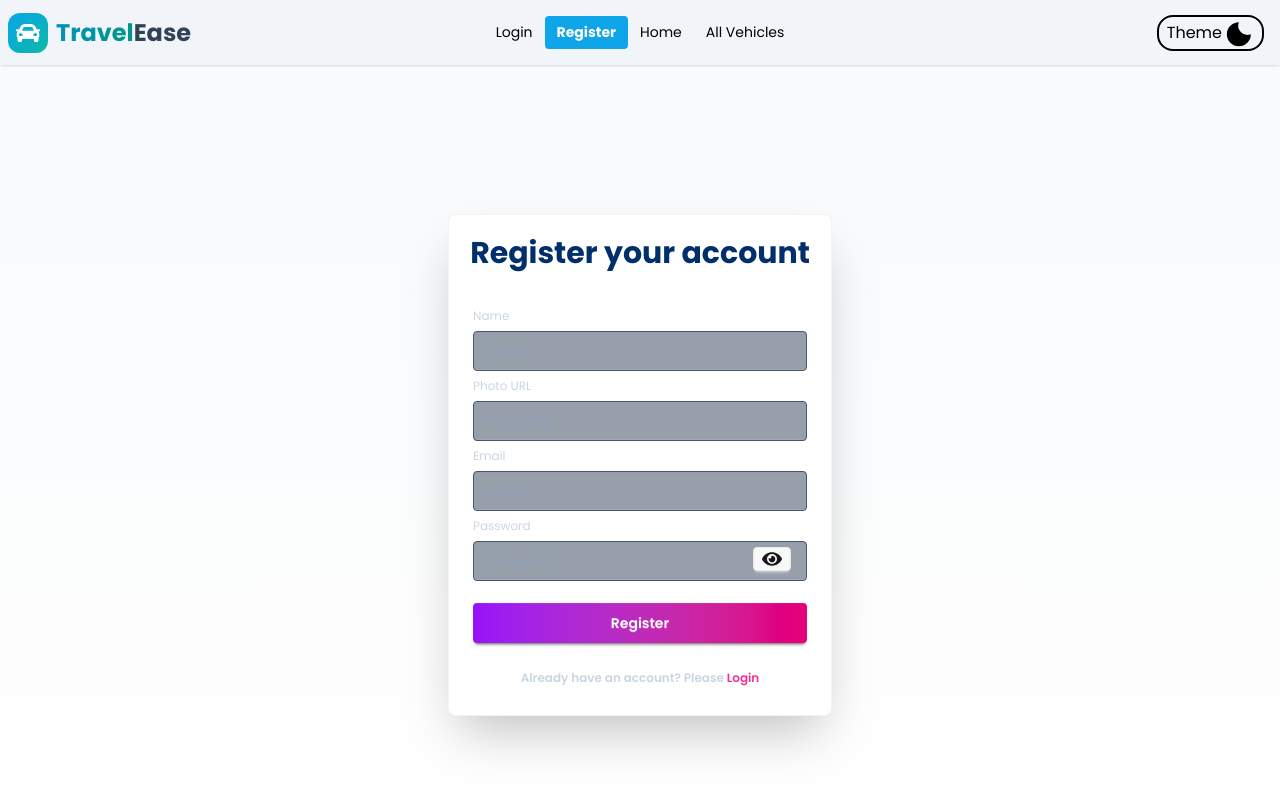
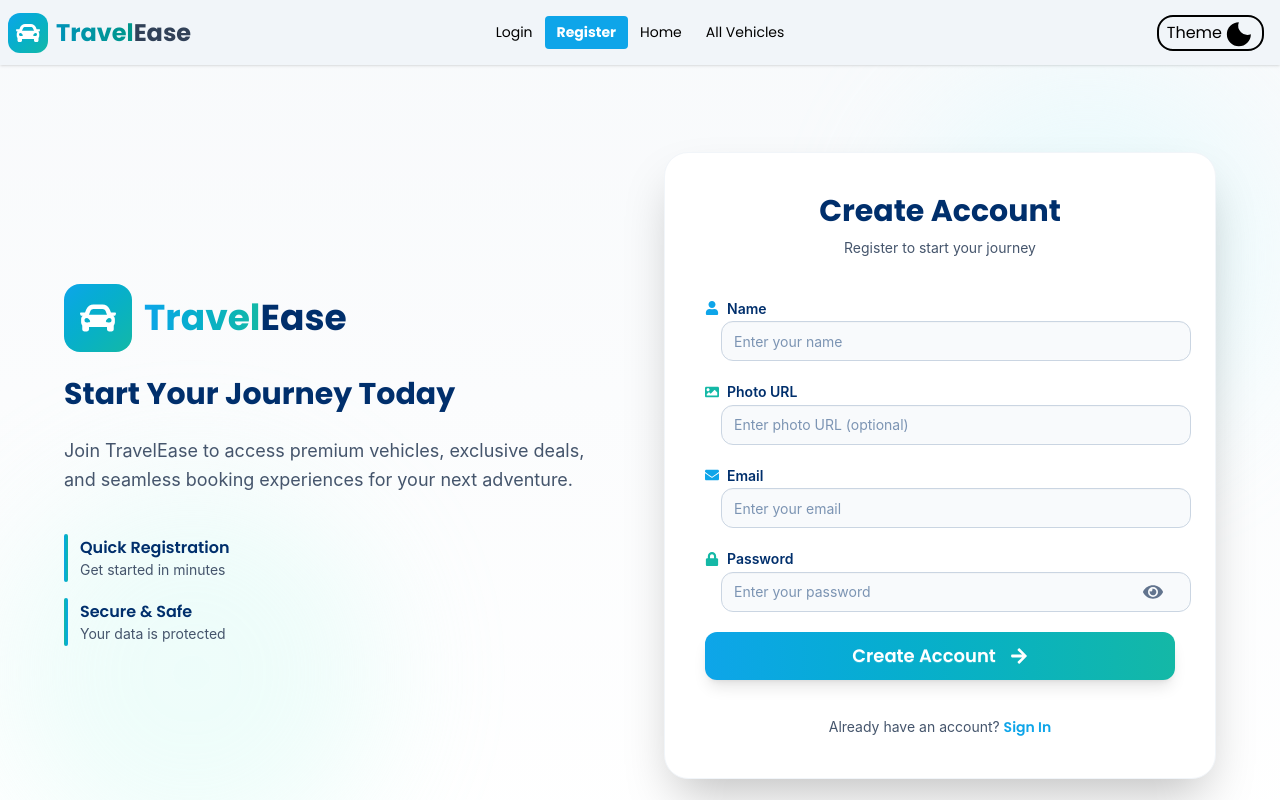
Before and after one commit to jabirmahmud24/travelease-client, a React (Vite) app: page /register in a window 1280 px wide. Shown: the top 800 px of the page. Built offline with nearby package versions, Linux system fonts and the light colour scheme; no server answers.

Commit message:
Register page style modified

```diff
--- a/src/pages/Auth/Register.jsx
+++ b/src/pages/Auth/Register.jsx
@@ -1,9 +1,19 @@
-import React, { use, useState } from "react";
+import React, { use, useState, useRef, useEffect } from "react";
 import { Link, useNavigate } from "react-router";
 import { AuthContext } from "../../context/AuthContext";
-import { FaEye, FaEyeSlash } from "react-icons/fa";
+import {
+  FaEye,
+  FaEyeSlash,
+  FaUser,
+  FaImage,
+  FaEnvelope,
+  FaLock,
+  FaCar,
+  FaArrowRight,
+} from "react-icons/fa";
 import { toast } from "react-toastify";
 import axios from "axios";
+import gsap from "gsap";
 
 const Register = () => {
   const [showPassword, setShowPassword] = useState(false);
@@ -12,6 +22,29 @@ const Register = () => {
   const [passwordError, setPasswordError] = useState("");
   const { createUser, setUser, updateUserProfile } = use(AuthContext);
   const navigate = useNavigate();
+  const formRef = useRef(null);
+  const titleRef = useRef(null);
+
+  useEffect(() => {
+    const ctx = gsap.context(() => {
+      const tl = gsap.timeline({ defaults: { ease: "power3.out" } });
+
+      tl.fromTo(
+        titleRef.current,
+        { y: -30, opacity: 0 },
+        { y: 0, opacity: 1, duration: 0.8 }
+      );
+
+      tl.fromTo(
+        formRef.current.children,
+        { y: 30, opacity: 0 },
+        { y: 0, opacity: 1, duration: 0.6, stagger: 0.1 },
+        "-=0.4"
+      );
+    });
+
+    return () => ctx.revert();
+  }, []);
 
   const handleRegister = (e) => {
     e.preventDefault();
@@ -67,8 +100,6 @@ const Register = () => {
                 },
               })
               .then((res) => {
-                // const data = res.data;
-                // console.log("User saved to database:", data);
                 navigate("/");
               })
               .catch((err) => {
@@ -96,55 +127,185 @@ const Register = () => {
   };
 
   return (
-    <div className="flex justify-center items-center min-h-screen bg-linear-to-b from-slate-50 to-white">
-      <div className="card w-full max-w-sm shrink-0 bg-white shadow-2xl border border-slate-100 ">
-        <h2 className="text-center mt-5 text-3xl font-bold text-[#002f6c] mb-2">
-          Register your account
+    <div className="min-h-screen bg-linear-to-b from-slate-50 to-white relative overflow-hidden flex items-center justify-center py-12">
+      {/* Background decoration */}
+      <div className="absolute top-0 right-0 w-96 h-96 bg-cyan-100 rounded-full blur-3xl opacity-30 -z-0"></div>
+      <div className="absolute bottom-0 left-0 w-96 h-96 bg-teal-100 rounded-full blur-3xl opacity-30 -z-0"></div>
+
+      <div className="container mx-auto px-4 sm:px-6 lg:px-8 relative z-10">
+        <div className="max-w-6xl mx-auto grid lg:grid-cols-2 gap-12 items-center">
+          {/* Left Column - Branding */}
+          <div className="hidden lg:block space-y-6">
+            <div className="flex items-center gap-3">
+              <div className="bg-linear-to-br from-[#0ea5e9] to-[#14b8a6] p-4 rounded-2xl">
+                <FaCar className="text-4xl text-white" />
+              </div>
+              <h1
+                className="text-4xl font-bold"
+                style={{ fontFamily: "Poppins, sans-serif" }}
+              >
+                <span className="text-transparent bg-clip-text bg-linear-to-r from-[#0ea5e9] to-[#14b8a6]">
+                  Travel
+                </span>
+                <span className="text-[#002f6c]">Ease</span>
+              </h1>
+            </div>
+
+            <h2
+              className="text-3xl font-bold text-[#002f6c]"
+              style={{ fontFamily: "Poppins, sans-serif" }}
+            >
+              Start Your Journey Today
             </h2>
-        <form onSubmit={handleRegister} className="card-body">
-          <fieldset className="fieldset">
-            {/* Name */}
-            <label className="label text-slate-300">Name</label>
+
+            <p
+              className="text-lg text-slate-600 leading-relaxed"
+              style={{ fontFamily: "Inter, sans-serif" }}
+            >
+              Join TravelEase to access premium vehicles, exclusive deals, and
+              seamless booking experiences for your next adventure.
+            </p>
+
+            <div className="space-y-4 pt-4">
+              <div className="flex items-center gap-3">
+                <div className="bg-linear-to-r from-[#0ea5e9] to-[#14b8a6] w-1 h-12 rounded-full"></div>
+                <div>
+                  <p
+                    className="font-semibold text-[#002f6c]"
+                    style={{ fontFamily: "Poppins, sans-serif" }}
+                  >
+                    Quick Registration
+                  </p>
+                  <p
+                    className="text-sm text-slate-600"
+                    style={{ fontFamily: "Inter, sans-serif" }}
+                  >
+                    Get started in minutes
+                  </p>
+                </div>
+              </div>
+              <div className="flex items-center gap-3">
+                <div className="bg-linear-to-r from-[#14b8a6] to-[#0ea5e9] w-1 h-12 rounded-full"></div>
+                <div>
+                  <p
+                    className="font-semibold text-[#002f6c]"
+                    style={{ fontFamily: "Poppins, sans-serif" }}
+                  >
+                    Secure & Safe
+                  </p>
+                  <p
+                    className="text-sm text-slate-600"
+                    style={{ fontFamily: "Inter, sans-serif" }}
+                  >
+                    Your data is protected
+                  </p>
+                </div>
+              </div>
+            </div>
+          </div>
+
+          {/* Right Column - Register Form */}
+          <div className="card bg-white shadow-2xl border border-slate-100 rounded-3xl overflow-hidden">
+            <div className="card-body p-8 sm:p-10">
+              <div ref={titleRef} className="text-center mb-8">
+                <h2 className="text-3xl font-bold text-[#002f6c] mb-2">
+                  Create Account
+                </h2>
+                <p
+                  className="text-slate-600"
+                  style={{ fontFamily: "Inter, sans-serif" }}
+                >
+                  Register to start your journey
+                </p>
+              </div>
+
+              <form ref={formRef} onSubmit={handleRegister}>
+                <div className="space-y-5">
+                  {/* Name Input */}
+                  <div className="form-control">
+                    <label className="label">
+                      <span
+                        className="label-text text-[#002f6c] font-semibold flex items-center gap-2"
+                        style={{ fontFamily: "Inter, sans-serif" }}
+                      >
+                        <FaUser className="text-[#0ea5e9]" />
+                        Name
+                      </span>
+                    </label>
                     <input
                       type="text"
                       name="name"
-              className="input w-full bg-slate-700/50 border border-slate-600 text-white placeholder-slate-400 focus:border-purple-500 focus:ring-2 focus:ring-purple-500/50"
-              placeholder="Name"
                       required
+                      className="input input-bordered bg-slate-50 border-slate-300 focus:border-[#0ea5e9] focus:bg-white transition-all rounded-xl text-[#002f6c] ml-2 sm:ml-4 w-full"
+                      placeholder="Enter your name"
+                      style={{ fontFamily: "Inter, sans-serif" }}
                     />
+                  </div>
 
-            {/* Photo URL */}
-            <label className="label text-slate-300">Photo URL</label>
+                  {/* Photo URL Input */}
+                  <div className="form-control">
+                    <label className="label">
+                      <span
+                        className="label-text text-[#002f6c] font-semibold flex items-center gap-2"
+                        style={{ fontFamily: "Inter, sans-serif" }}
+                      >
+                        <FaImage className="text-[#14b8a6]" />
+                        Photo URL
+                      </span>
+                    </label>
                     <input
                       type="text"
                       name="photo"
-              className="input w-full bg-slate-700/50 border border-slate-600 text-white placeholder-slate-400 focus:border-purple-500 focus:ring-2 focus:ring-purple-500/50"
-              placeholder="Photo URL"
+                      className="input input-bordered bg-slate-50 border-slate-300 focus:border-[#0ea5e9] focus:bg-white transition-all rounded-xl text-[#002f6c] ml-2 sm:ml-4 w-full"
+                      placeholder="Enter photo URL (optional)"
+                      style={{ fontFamily: "Inter, sans-serif" }}
                     />
+                  </div>
 
-            {/* Email */}
-            <label className="label text-slate-300">Email</label>
+                  {/* Email Input */}
+                  <div className="form-control">
+                    <label className="label">
+                      <span
+                        className="label-text text-[#002f6c] font-semibold flex items-center gap-2"
+                        style={{ fontFamily: "Inter, sans-serif" }}
+                      >
+                        <FaEnvelope className="text-[#0ea5e9]" />
+                        Email
+                      </span>
+                    </label>
                     <input
                       type="email"
                       name="email"
-              className="input w-full bg-slate-700/50 border border-slate-600 text-white placeholder-slate-400 focus:border-purple-500 focus:ring-2 focus:ring-purple-500/50"
-              placeholder="Email"
                       required
+                      className="input input-bordered bg-slate-50 border-slate-300 focus:border-[#0ea5e9] focus:bg-white transition-all rounded-xl text-[#002f6c] ml-2 sm:ml-4 w-full"
+                      placeholder="Enter your email"
+                      style={{ fontFamily: "Inter, sans-serif" }}
                     />
+                  </div>
 
-            {/* Password */}
-            <label className="label text-slate-300">Password</label>
+                  {/* Password Input */}
+                  <div className="form-control">
+                    <label className="label">
+                      <span
+                        className="label-text text-[#002f6c] font-semibold flex items-center gap-2"
+                        style={{ fontFamily: "Inter, sans-serif" }}
+                      >
+                        <FaLock className="text-[#14b8a6]" />
+                        Password
+                      </span>
+                    </label>
                     <div className="relative">
                       <input
                         type={showPassword ? "text" : "password"}
                         name="password"
-                className="input w-full bg-slate-700/50 border border-slate-600 text-white placeholder-slate-400 focus:border-purple-500 focus:ring-2 focus:ring-purple-500/50"
-                placeholder="Password"
                         required
+                        className="input input-bordered bg-slate-50 border-slate-300 focus:border-[#0ea5e9] focus:bg-white transition-all rounded-xl text-[#002f6c] ml-2 sm:ml-4 w-full pr-12"
+                        placeholder="Enter your password"
+                        style={{ fontFamily: "Inter, sans-serif" }}
                       />
                       <button
                         onClick={handleTogglePasswordShow}
-                className="btn btn-xs absolute top-1.5 right-4"
+                        className="absolute right-3 top-1/2 -translate-y-1/2 text-slate-500 hover:text-[#0ea5e9] transition-colors"
                       >
                         {showPassword ? (
                           <FaEyeSlash size="20px" />
@@ -153,37 +314,72 @@ const Register = () => {
                         )}
                       </button>
                     </div>
+                  </div>
 
+                  {/* Password Error */}
                   {passwordError && (
-              <p className="text-red-400 text-center font-bold">
+                    <div className="alert alert-error bg-red-50 border-red-200 rounded-xl">
+                      <span
+                        className="text-red-600 text-sm"
+                        style={{ fontFamily: "Inter, sans-serif" }}
+                      >
                         {passwordError}
-              </p>
+                      </span>
+                    </div>
                   )}
 
+                  {/* General Error */}
+                  {error && (
+                    <div className="alert alert-error bg-red-50 border-red-200 rounded-xl">
+                      <span
+                        className="text-red-600 text-sm"
+                        style={{ fontFamily: "Inter, sans-serif" }}
+                      >
+                        {error}
+                      </span>
+                    </div>
+                  )}
+
+                  {/* Success Message */}
+                  {success && (
+                    <div className="alert alert-success bg-green-50 border-green-200 rounded-xl">
+                      <span
+                        className="text-green-600 text-sm"
+                        style={{ fontFamily: "Inter, sans-serif" }}
+                      >
+                        Account created successfully!
+                      </span>
+                    </div>
+                  )}
+
+                  {/* Register Button */}
                   <button
                     type="submit"
-              className="btn btn-neutral mt-4 bg-linear-to-r from-purple-600 to-pink-600 hover:from-purple-700 hover:to-pink-700 text-white transition-transform transform hover:scale-105 border-none"
+                    className="btn btn-lg w-full bg-linear-to-r from-[#0ea5e9] to-[#14b8a6] hover:from-[#0284c7] hover:to-[#0d9488] border-none text-white font-semibold rounded-xl shadow-lg hover:shadow-xl transition-all duration-300 transform hover:scale-[1.02]"
+                    style={{ fontFamily: "Poppins, sans-serif" }}
                   >
-              Register
+                    Create Account
+                    <FaArrowRight className="ml-2" />
                   </button>
 
-            <p className="text-center font-semibold pt-5 text-slate-300">
-              Already have an account? Please{" "}
-              <Link to="/login" className="text-secondary hover:text-blue-600">
-                Login
+                  {/* Login Link */}
+                  <p
+                    className="text-center text-slate-600 pt-4"
+                    style={{ fontFamily: "Inter, sans-serif" }}
+                  >
+                    Already have an account?{" "}
+                    <Link
+                      to="/login"
+                      className="text-[#0ea5e9] hover:text-[#0284c7] font-semibold transition-colors"
+                    >
+                      Sign In
                     </Link>
                   </p>
-          </fieldset>
-
-          {success && (
-            <p className="text-green-600 text-center">
-              Account created successfully
-            </p>
-          )}
-          {error && (
-            <p className="text-red-400 text-center font-bold">{error}</p>
-          )}
+                </div>
               </form>
+            </div>
+          </div>
+        </div>
       </div>
     </div>
   );
```
Lines whose indentation alone changed are shown as unchanged.
